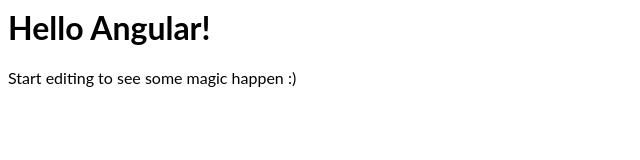
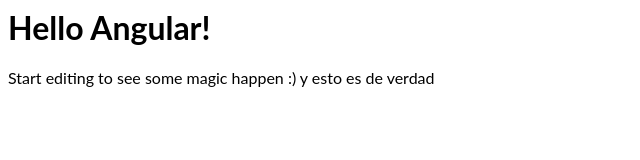
Before and after one commit to AlvaroJPM1995/ProyectoWebFinanzas, an Angular app: page / in a window 1280 px wide. Shown: the top 160 px of the page, without its empty margins (0-640 px from the left). Built offline with nearby package versions, Linux system fonts and the light colour scheme.

Commit message:
Update app.component.html
Prueba de commit a buscador

```diff
--- a/src/app/app.component.html
+++ b/src/app/app.component.html
@@ -1,4 +1,5 @@
 <hello name="{{ name }}"></hello>
 <p>
   Start editing to see some magic happen :)
+  y esto es de verdad
 </p>
```
